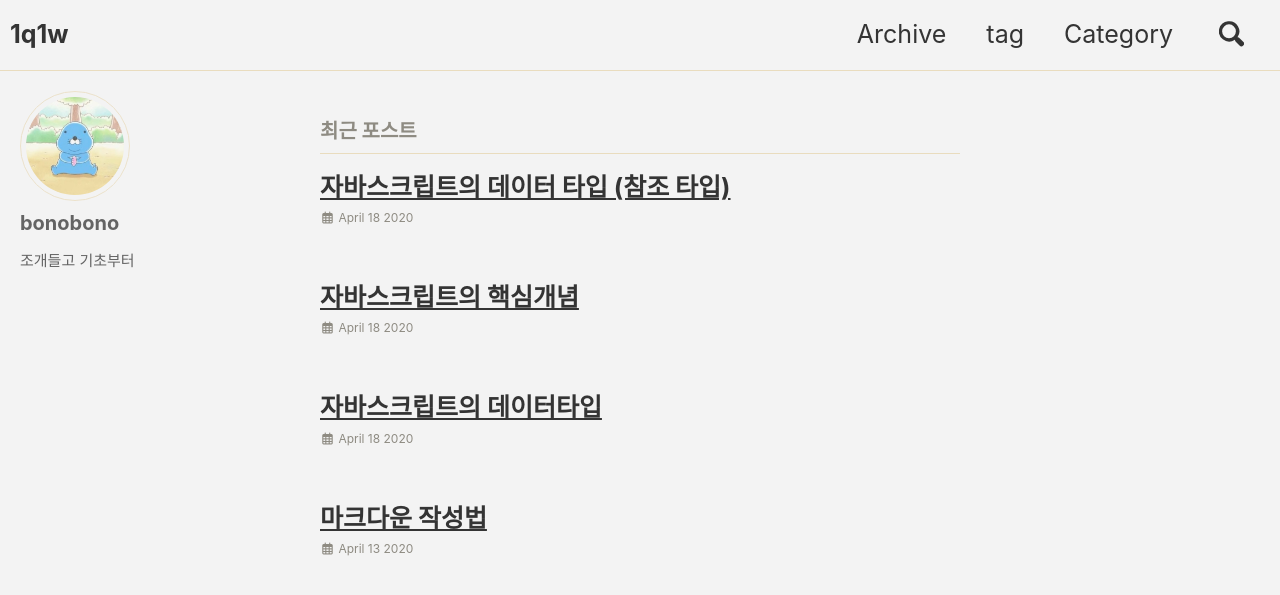
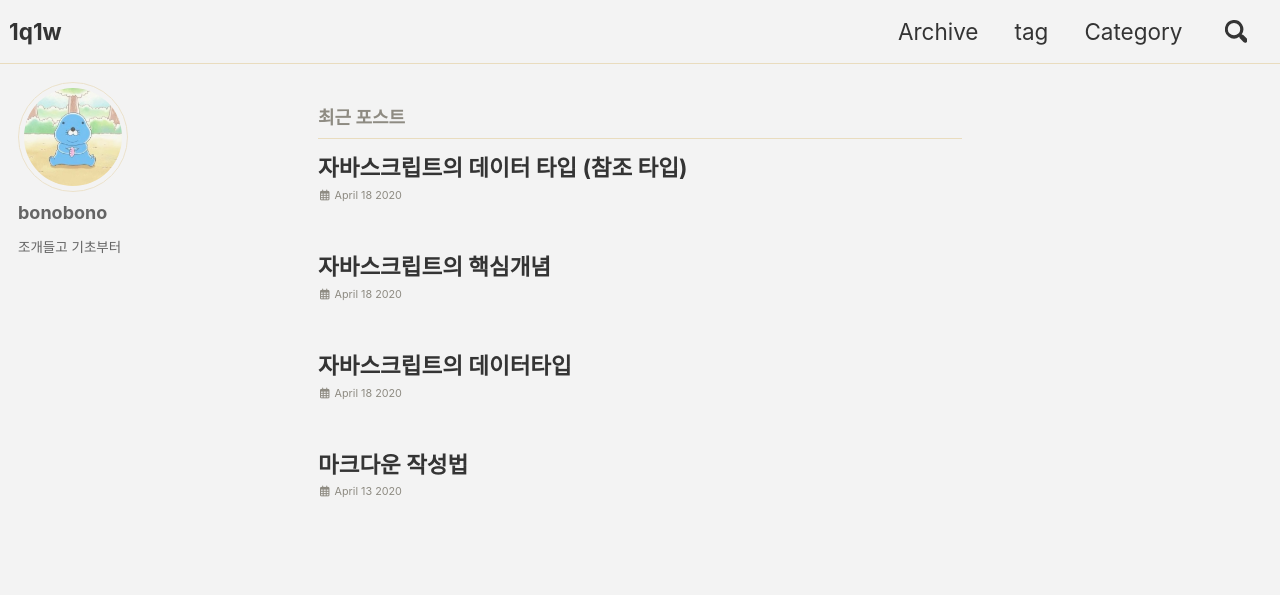
Before and after one commit to 1q1w/1q1w.github.io, a Jekyll site: the page built from index.html, in a window 1280 px wide. Shown: the top 595 px of the page. Built offline with Jekyll 4.4.1, drawn with Linux system fonts in a browser that asks for light colours; cached includes are drawn as plain includes; nearby versions of some CDN libraries; the list of posts is cut into pages by our own code.

Commit message:
사이즈 및 밑줄제거

```diff
--- a/_sass/minimal-mistakes/_base.scss
+++ b/_sass/minimal-mistakes/_base.scss
@@ -126,6 +126,7 @@ blockquote {
 /* links */
 
 a {
+  text-decoration: none;  // 하이퍼링크 밑줄제거
   &:focus {
     @extend %tab-focus;
   }
--- a/_sass/minimal-mistakes/_reset.scss
+++ b/_sass/minimal-mistakes/_reset.scss
@@ -19,7 +19,7 @@ html {
   }
 
   @include breakpoint($x-large) {
-    font-size: 20px;
+    font-size: 18px;
   }
 
   -webkit-text-size-adjust: 100%;
```
